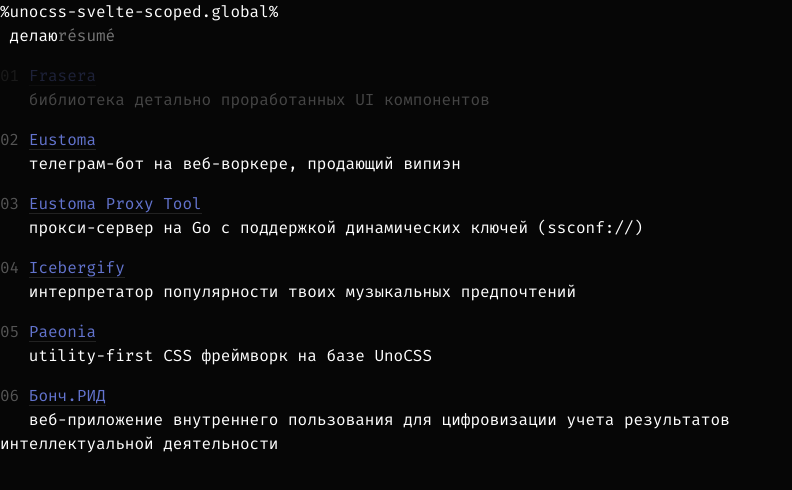
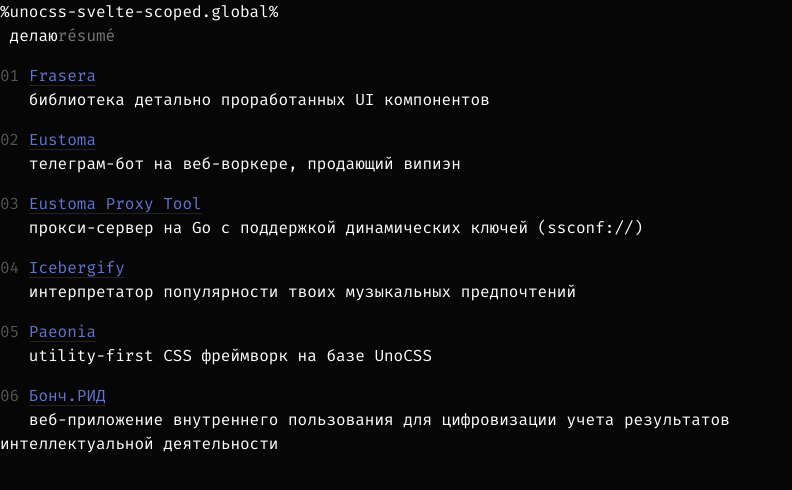
Before and after one commit to aksiere/shrptn, a SvelteKit app: page /projects in a window 1280 px wide. Shown: the top 490 px of the page, without its empty margins (0-792 px from the left). Built offline with nearby package versions, Linux system fonts and the light colour scheme.

Commit message:
Update +page.svelte

```diff
--- a/src/routes/(stuff)/projects/+page.svelte
+++ b/src/routes/(stuff)/projects/+page.svelte
@@ -7,7 +7,7 @@
 	const animate = (node, args) => isReduced ? null : fly(node, args)
 
     const items = [
-        { href: '/frasera', title: 'Frasera', desc: 'библиотека детально проработанных UI компонентов', disabled: true },
+        { href: '/frasera', title: 'Frasera', desc: 'библиотека детально проработанных UI компонентов', disabled: false },
 		{ href: 'https://eusto.ma', title: 'Eustoma', desc: 'телеграм-бот на веб-воркере, продающий випиэн', target: '_blank' },
         { href: 'https://github.com/aksiere/eustoma-proxy-tool', title: 'Eustoma Proxy Tool', desc: 'прокси-сервер на Go с поддержкой динамических ключей (ssconf://)', target: '_blank' },
         { href: 'https://icebergify.vercel.app', title: 'Icebergify', desc: 'интерпретатор популярности твоих музыкальных предпочтений', target: '_blank' },
```
